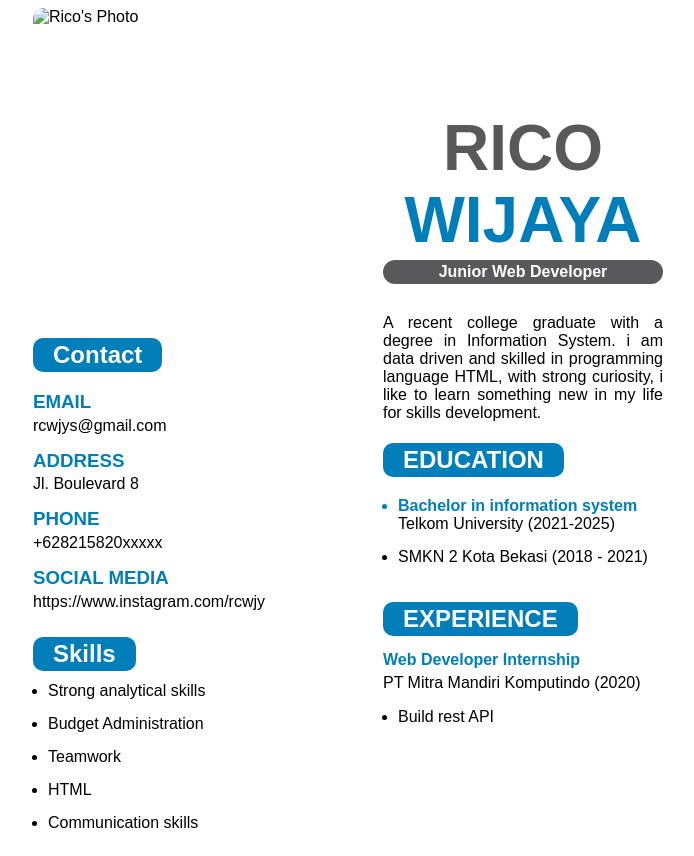
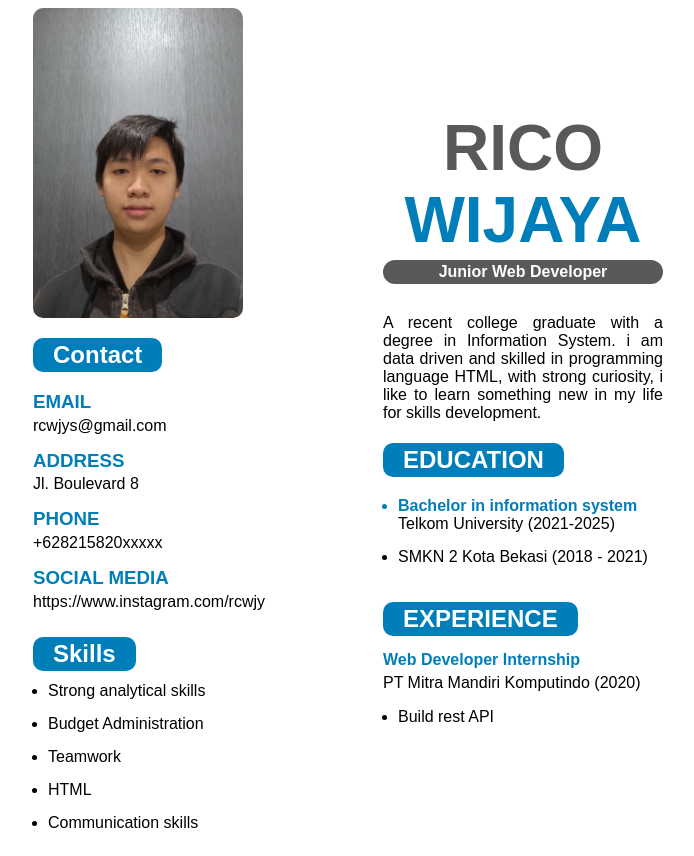
Before and after one commit to rcwjys/wad_project1, a plain HTML site: page index.html in a window 1280 px wide. Shown: the whole page, without its empty margins (292-986 px from the left). Drawn offline with Linux system fonts and the light colour scheme.

Commit message:
Update index.html

```diff
--- a/index.html
+++ b/index.html
@@ -9,7 +9,7 @@
 <body>
     <section class="main">
         <div class="left-section">
-            <img src="/Photos/foto.jpg" alt="Rico's Photo">
+            <img src="/foto.jpg" alt="Rico's Photo">
             <div class="contact">
                 <h1 class="contact-title">Contact</h1>
             </div>
```
